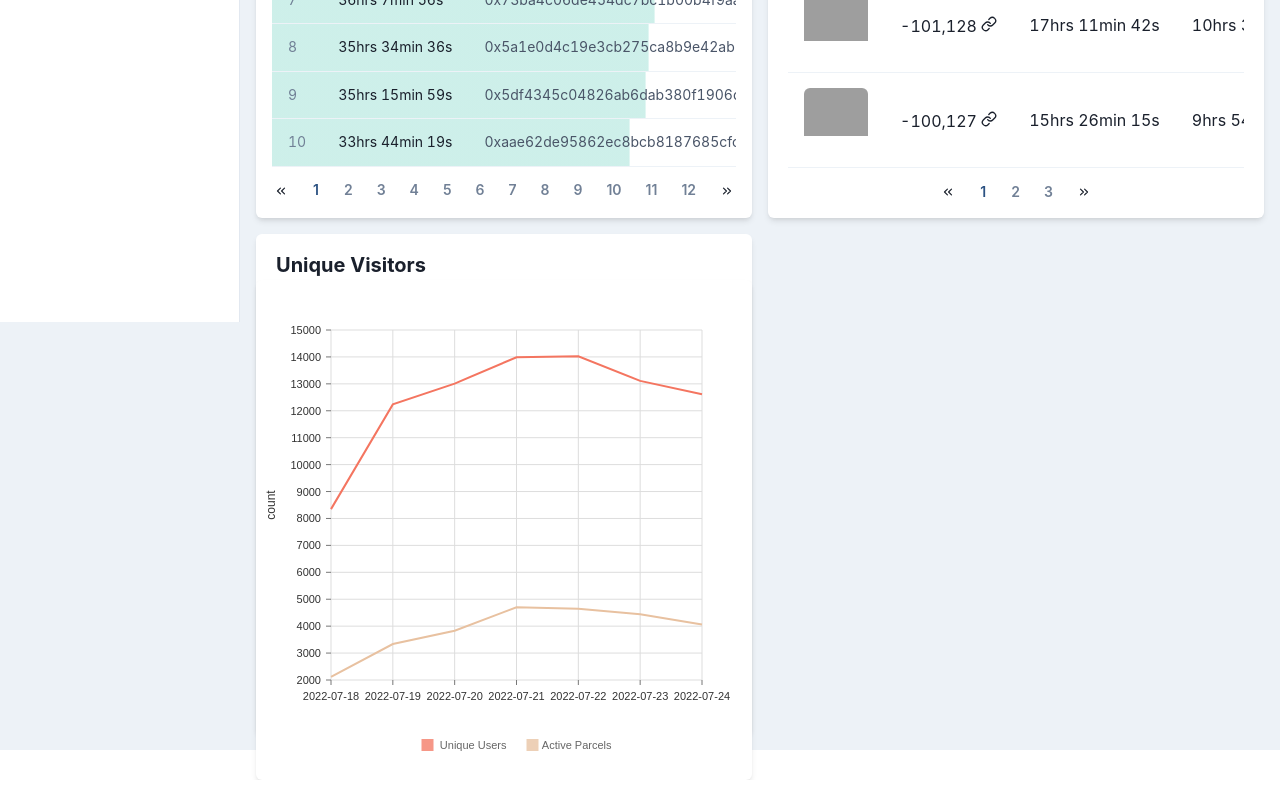
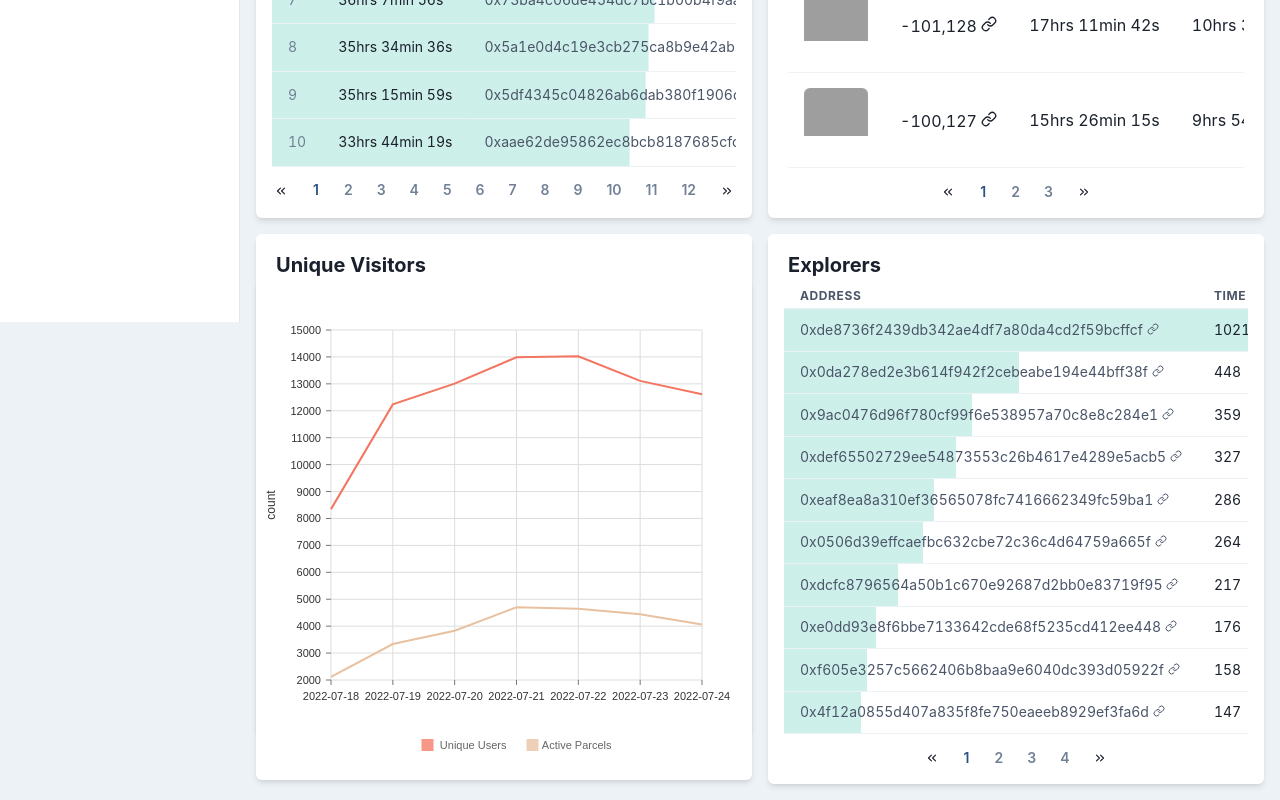
Before and after one commit to jwdotpark/dcl-metrics-fe, a Next.js app: page /global-land in a window 1280 px wide. Shown: the part 478-1278 px from the top of the page. Built offline with nearby package versions, Linux system fonts and the light colour scheme; grey boxes are pictures that could not be loaded.

Commit message:
explorers component added

```diff
--- /dev/null
+++ b/pages/api/fetch/explorers.ts
@@ -0,0 +1,39 @@
+import type { NextApiRequest, NextApiResponse } from "next"
+import Cors from "cors"
+
+const cors = Cors({
+  methods: ["POST", "GET", "HEAD"],
+})
+
+function runMiddleware(
+  req: NextApiRequest,
+  res: NextApiResponse,
+  fn: Function
+) {
+  return new Promise((resolve, reject) => {
+    fn(req, res, (result: any) => {
+      if (result instanceof Error) {
+        return reject(result)
+      }
+
+      return resolve(result)
+    })
+  })
+}
+
+export default async function handler(
+  req: NextApiRequest,
+  res: NextApiResponse
+) {
+  await runMiddleware(req, res, cors)
+
+  const url = "https://dclund.herokuapp.com/api/user_stats/parcels_visited/top"
+  const response = await fetch(url, {
+    method: "GET",
+    headers: {
+      "Content-Type": "application/json",
+    },
+  })
+  const data = await response.json()
+  res.json({ data: data })
+}
--- a/pages/global-land.tsx
+++ b/pages/global-land.tsx
@@ -16,7 +16,15 @@ const TopParcelsTimeSpentComponent = dynamic(
   () => import("../src/components/local/stats/TopParcelsTimeSpent"),
   { ssr: false }
 )
-import UniqueVisitors from "../src/components/local/stats/UniqueVisitors"
+const UniqueVisitors = dynamic(
+  () => import("../src/components/local/stats/UniqueVisitors"),
+  { ssr: false }
+)
+const Explorers = dynamic(
+  () => import("../src/components/local/stats/Explorers"),
+  { ssr: false }
+)
+// import Explorers from "../src/components/local/stats/Explorers"
 
 // charts
 import LineChartComponent from "../src/components/chart/LineChartComponent"
@@ -52,6 +60,11 @@ const GlobalPage: NextPage = () => {
           isLoading={isLoading}
           setIsLoading={setIsLoading}
         />
+        <Explorers
+          // box={box}
+          isLoading={isLoading}
+          setIsLoading={setIsLoading}
+        />
 
         {/* <LineChartComponent box={box} /> */}
         {/* <PieChartComponent /> */}
--- /dev/null
+++ b/public/data/explorers.json
@@ -0,0 +1,41 @@
+{
+  "0xde8736f2439db342ae4df7a80da4cd2f59bcffcf": 1021,
+  "0x0da278ed2e3b614f942f2cebeabe194e44bff38f": 448,
+  "0x9ac0476d96f780cf99f6e538957a70c8e8c284e1": 359,
+  "0xdef65502729ee54873553c26b4617e4289e5acb5": 327,
+  "0xeaf8ea8a310ef36565078fc7416662349fc59ba1": 286,
+  "0x0506d39effcaefbc632cbe72c36c4d64759a665f": 264,
+  "0xdcfc8796564a50b1c670e92687d2bb0e83719f95": 217,
+  "0xe0dd93e8f6bbe7133642cde68f5235cd412ee448": 176,
+  "0xf605e3257c5662406b8baa9e6040dc393d05922f": 158,
+  "0x4f12a0855d407a835f8fe750eaeeb8929ef3fa6d": 147,
+  "0x196bb73dabc6465f7f8cd8d26c5c7383a395694e": 138,
+  "0xf3ac1664a7589f1e2b18c61f7ee1050466a9e23c": 134,
+  "0x25644ad9948cc83a5cd02f629b069ad0a033fa41": 124,
+  "0x97ff7c37150d01e897e5e2525964ec94d814aae4": 102,
+  "0xb3832a2b15cb9aea67b58a7fbe2b4d4c35d3694f": 102,
+  "0x53f5dfc33e7cc4b66f5d5086038dfe338e60dd59": 88,
+  "0x0fadbbd58ebe1b2b5043127dba097c4ce1bf7a84": 84,
+  "0xf142593fe5a6000309414c168f2b29ba6a978c1a": 81,
+  "0x2bb36afd0275f34571859eb9eabeb5dd245e7266": 69,
+  "0xcbbf9f955f8db2e93fc4ec9d36836dfa22ab0c6d": 68,
+  "0xb6d2ae193e5cdbeb3a431950e7123889df43ee53": 67,
+  "0x71de41d7910791f13b348fa484008c792272cfa8": 60,
+  "0x3acd25590624adcec3075140467ba92d24060039": 60,
+  "0x9cf55bfcc379673511ffbb1de419b5705ea3426d": 58,
+  "0xf70e17b5afdf83899f9f4cb7c7f9d56867d138c7": 58,
+  "0x5b30e644401e71dce391717ced621c9b2ae99224": 56,
+  "0x75f78fc1ea8d522f90ccbe761b7e484672474d59": 54,
+  "0x29fb0d1b0836f9963f963b0bb07c49d2d61370b4": 51,
+  "0x6093fcdf78d2ed282c01d1e38ff06836ebe8adc2": 50,
+  "0x762afac551163d39125cabc84b008494471a2a42": 50,
+  "0x515291ce056e30ec061f95c465506a9ff679d7f0": 44,
+  "0x528af8e0fea2ddca8f66884c722a234190ea39c9": 42,
+  "0x599df8cbe5aadebbeefe85950c8f65311665b8c0": 42,
+  "0x2509dea66db55699381bcd84d6e4158f747e3281": 41,
+  "0xcef2ba5df37a8b2b8e377b24d68c1d0de4246439": 40,
+  "0xdb760099f0f3359131e08716848f23c014d35b9e": 38,
+  "0xfe79d6694dc62fd3e685b3a699e6ccdbd447260a": 37,
+  "0xf2c86508ed9d7f74207ee39979ddf8b9692ef7d3": 34,
+  "0x4656bfe8891787438dd6c4fe7db993a8bce54fc4": 32
+}
--- /dev/null
+++ b/src/components/local/stats/Explorers.tsx
@@ -0,0 +1,124 @@
+import {
+  Box,
+  Center,
+  Table,
+  TableContainer,
+  Tbody,
+  Td,
+  Text,
+  Th,
+  Thead,
+  Tr,
+  Image,
+} from "@chakra-ui/react"
+import { useEffect, useState } from "react"
+import { fetchResult } from "../../../lib/hooks/fetch"
+import GridBox from "../GridBox"
+import staticData from "../../../../public/data/explorers.json"
+import { FiLink } from "react-icons/fi"
+import Loading from "../Loading"
+import Pagination from "../Pagination"
+
+const Explorers = ({ isLoading, setIsLoading }) => {
+  const box = {
+    h: "550",
+    w: "100%",
+    bg: "white",
+  }
+
+  const [res, setRes] = useState([])
+
+  useEffect(() => {
+    if (process.env.NODE_ENV === "production") {
+      setIsLoading(true)
+      const url = "api/fetch/daily-user-timespent"
+      fetchResult(url, setRes)
+      setIsLoading(false)
+    } else {
+      setIsLoading(true)
+      // @ts-ignore
+      setRes(staticData)
+      setIsLoading(false)
+    }
+  }, [isLoading, setIsLoading])
+
+  const data = Object.entries(res)
+
+  // table pagination
+  const [page, setPage] = useState(1)
+  const [rowsPerPage, setRowsPerPage] = useState(10)
+  const pages = Math.ceil(data.length / rowsPerPage)
+  const dataPaginated = data.slice((page - 1) * rowsPerPage, page * rowsPerPage)
+
+  // create a table with data
+  const TableComponent = () => {
+    return (
+      <TableContainer mx="4" whiteSpace="nowrap">
+        <Table size="sm" variant="simple" height="450px">
+          <Thead>
+            <Tr>
+              <Th>Address</Th>
+              <Th>Time Spent</Th>
+            </Tr>
+          </Thead>
+          <Tbody>
+            {dataPaginated.map((item, index) => {
+              return (
+                <Tr
+                  key={index}
+                  style={{
+                    background: `linear-gradient(90deg, #61CDBB50 ${
+                      item[1] / 10
+                    }%, #ffffff 0)`,
+                  }}
+                >
+                  <Td>
+                    <a
+                      target="_blank"
+                      href={"https://etherscan.io/address/" + `${item[0]}`}
+                      rel="noreferrer"
+                    >
+                      <Text color="gray.600">
+                        {item[0] + " "}
+                        <Box display="inline-block">
+                          <FiLink size="12" />
+                        </Box>
+                      </Text>
+                    </a>
+                  </Td>
+                  <Td>{item[1]}</Td>
+                </Tr>
+              )
+            })}
+          </Tbody>
+        </Table>
+        <Center>
+          <Pagination page={page} pages={pages} setPage={setPage} />
+        </Center>
+      </TableContainer>
+    )
+  }
+
+  return (
+    <GridBox box={box}>
+      <Box position="relative" mt="4">
+        <Box>
+          <Text fontSize="xl" mb="1" ml="5">
+            <b>Explorers</b>
+            <Box display="inline" ml="2"></Box>
+          </Text>
+        </Box>
+        {/* <TableComponent /> */}
+        {data.length > 0 && !isLoading ? (
+          <Box>
+            <TableComponent />
+          </Box>
+        ) : (
+          <Loading />
+        )}
+      </Box>
+    </GridBox>
+  )
+}
+
+export default Explorers
```
